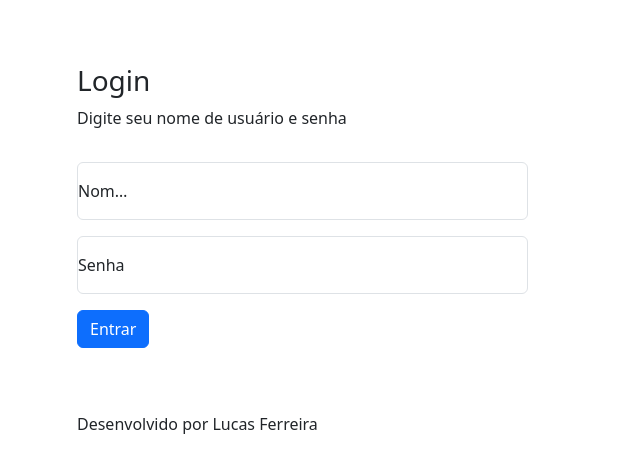
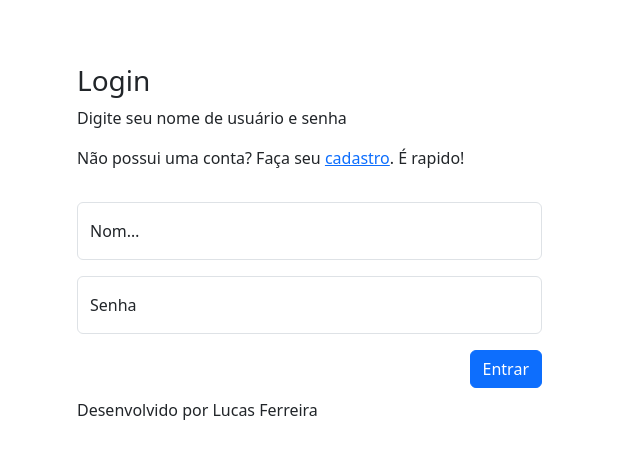
Before and after one commit to FSLucas22/djangoagenda, a Django app: page /login/ in a window 1280 px wide. Shown: the part 56-529 px from the top of the page, without its empty margins (0-640 px from the left). Run offline with Django 4.2, Linux system fonts and the light colour scheme.

Commit message:
Navbar agora exibe o nome de usuário ao lado do botão de sair

```diff
--- a/agenda/templates/agenda/_layouts/model_page.html
+++ b/agenda/templates/agenda/_layouts/model_page.html
@@ -39,6 +39,9 @@
                     <li class="nav-item"><a class="nav-item nav-link" href="{% url 'lista_eventos' %}">Agenda</a></li>
                 </ul>
                 <ul class="navbar-nav ms-auto mb-2 mb-md-0">
+                    {% if request.user is not None %}
+                        <li class="nav-item"><a class="nav-item nav-link">{{ request.user.username }}</a></li>
+                    {% endif %}
                     <li class="nav-item"><a class="nav-link" href="{% url 'logout' %}">Sair</a></li>
                 </ul>
             </div>
--- a/agenda/templates/agenda/login.html
+++ b/agenda/templates/agenda/login.html
@@ -1,30 +1,29 @@
 {% extends '_layouts/model_page.html' %}
 {% block title %}Login{% endblock %}
 {% block content %}
-<form action="submit" method="POST">{% csrf_token %}
+<form action="submit" method="POST" class="col-sm-5">{% csrf_token %}
     <div class="mb-3 form-group row d-flex "></div>
     <div class="mb-3 form-group row d-flex ">
         <h3>Login</h3>
         <p> Digite seu nome de usuário e senha </p>
+        <p> Não possui uma conta? Faça seu <a href="/cadastro">cadastro</a>. É rapido!</p>
     </div>
-    <div class="mb-3 form-group row">
-        <div class="col-sm-5 form-floating">
+    <div class="mb-3 form-group">
+        <div class="form-floating">
             <input required type="text" class="form-control" name="username"
                    id="username" placeholder="Nome de usuário">
             <label for="username" class="col-sm-2 col-form-label">Nome de usuário</label>
         </div>
     </div>
-    <div class="mb-3 form-group row">
-        <div class="col-sm-5  form-floating">
+    <div class="mb-3 form-group">
+        <div class="form-floating">
             <input required
                    type="password" class="form-control" id="password" name="password" placeholder="Senha">
             <label for="password" class="col-sm-2 col-form-label">Senha</label>
         </div>
     </div>
-    <div class="mb-3 form-group row">
-        <div class="col-sm-5">
-            <button type="submit" class="btn btn-primary">Entrar</button>
-        </div>
+    <div class="mb-3 form-group">
+            <button type="submit" class="btn btn-primary float-end">Entrar</button>
     </div>
 </form>
 {% endblock %}
```
Also changed, not shown: db.sqlite3.
